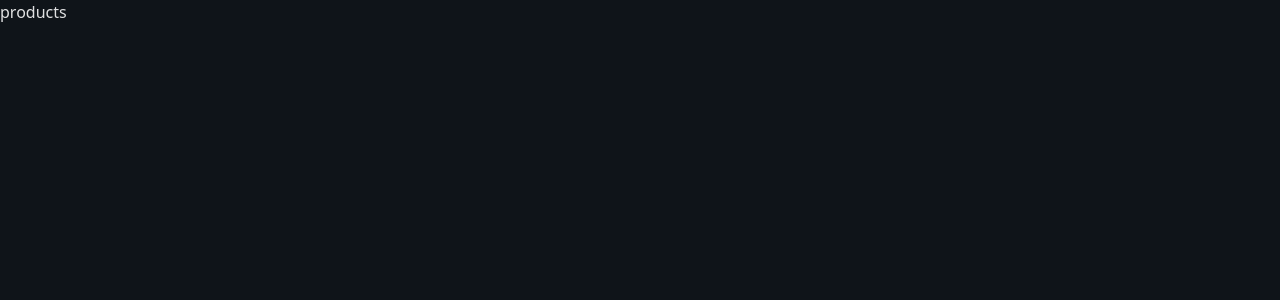
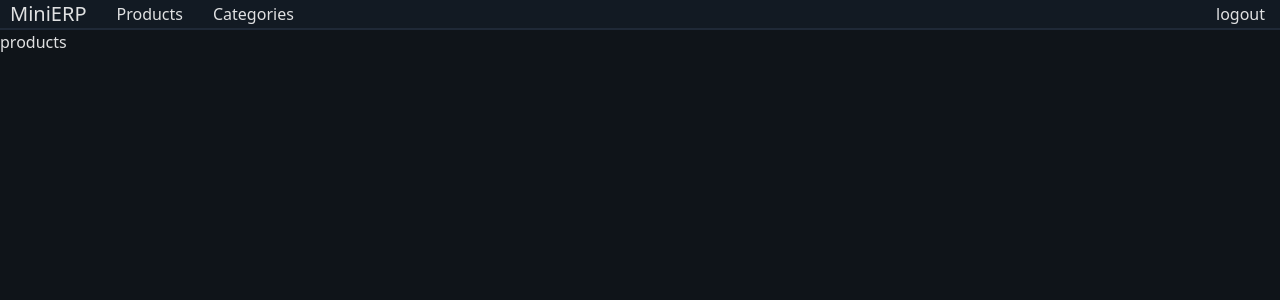
Before and after one commit to bihag01/Mini-erp, a React (Vite) app: page /products in a window 1280 px wide. Shown: the top 300 px of the page. Built offline with nearby package versions, Linux system fonts and the light colour scheme.

Commit message:
feat: add Navbar to the app

```diff
--- a/src/components/Navbar.jsx
+++ b/src/components/Navbar.jsx
@@ -1,9 +1,39 @@
 
+import { useNavigate } from "react-router-dom";
 
 export default function Navbar() {
+  const navigate = useNavigate();
 
-    return (
-    <div className='w-full'>
+  function routeTo(path) {
+    navigate(path);
+  }
+
+  return (
+    <div className='w-full h-[6%] bg-[#121a23] border-b-2 border-[#1f2937] pl-[10px] flex gap-[10px] items-center'>
+
+      <h1 className="mr-[10px] text-xl text-center">MiniERP</h1>
+
+      <button
+        onClick={() => {routeTo('/Products')}}
+        className="px-[10px] cursor-pointer hover:bg-[#3da9fc]/70 h-[60%] rounded-md">
+          Products
+      </button>
+
+      <button
+        onClick={() => {routeTo('/Categories')}}
+        className="px-[10px] cursor-pointer hover:bg-[#3da9fc]/70 h-[60%] rounded-md">
+          Categories
+      </button>
+
+      <div className="flex flex-1 justify-end pr-[5px] h-full items-center">
+
+        <button
+          onClick={() => {routeTo('/')}}
+          className="px-[10px] cursor-pointer hover:bg-[#3da9fc]/70 h-[60%] rounded-md">
+            logout
+        </button>
+
+      </div>
 
     </div>
   )
```
